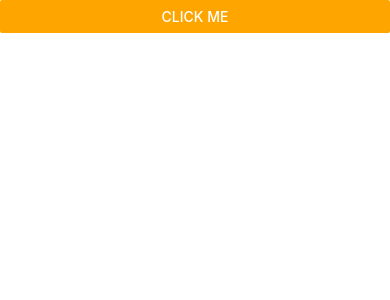
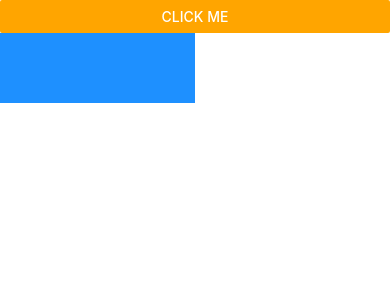
Before and after one commit to gadzorgenu/DoneWithIt, a React Native app: screen / in a window 390 px wide. Shown: the top 300 px of the page. Built offline with nearby package versions, Linux system fonts and the light colour scheme.

Commit message:
Initail commit

```diff
--- a/App.js
+++ b/App.js
@@ -1,6 +1,6 @@
 // import { StatusBar } from 'expo-status-bar';
 import React from 'react';
-import { StyleSheet, Text, SafeAreaView,StatusBar, Platform, Button, Alert } from 'react-native';
+import { StyleSheet,View, Text, SafeAreaView,StatusBar, Platform, Button, Alert } from 'react-native';
 
 export default function App() {
   return (
@@ -17,6 +17,13 @@ export default function App() {
         Alert.prompt('My title','My message',text=>console.log(text))
       }
       />
+      <View style={{
+        backgroundColor: 'dodgerblue',
+        width: '50%',
+        height: 70
+      }}>
+
+      </View>
       {/* <Image
         source={require('./assets/icon.png')}
       /> */}
```
